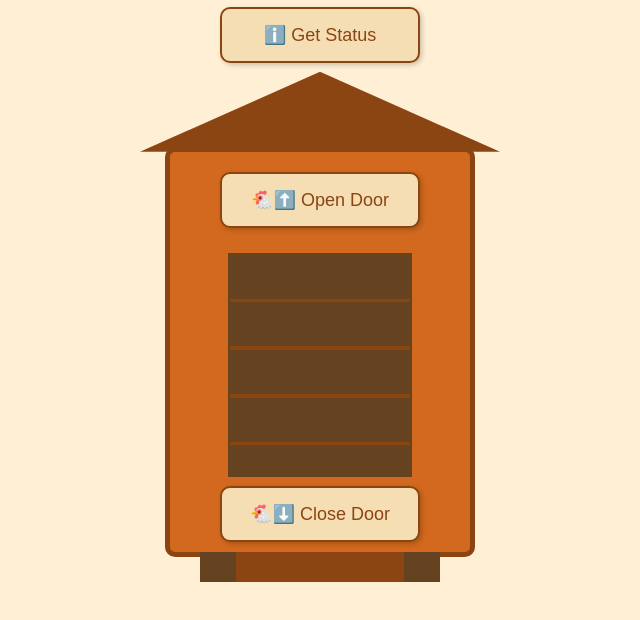
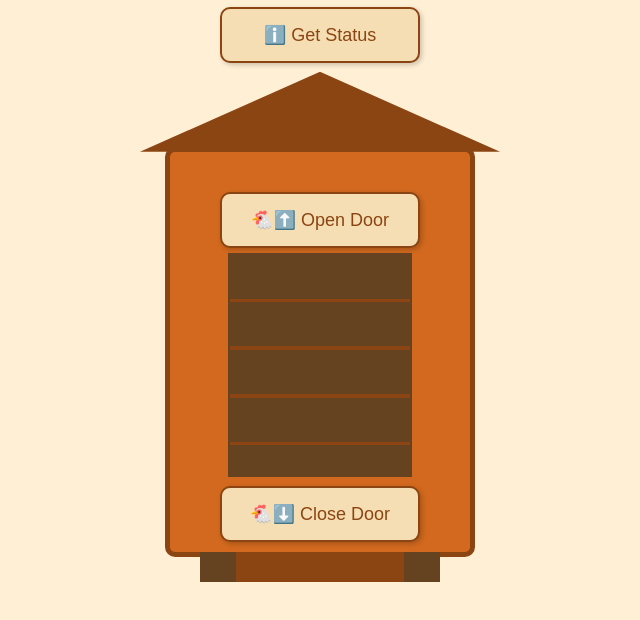
Before and after one commit to CedricKeibeck/chicken-coop-controller, a plain HTML site: page index.html in a window 1280 px wide. Shown: the part 96-716 px from the top of the page, without its empty margins (320-960 px from the left). Drawn offline with Linux system fonts and the light colour scheme.

Commit message:
Update index.html

```diff
--- a/index.html
+++ b/index.html
@@ -122,7 +122,7 @@
             transform: translateX(-50%);
         }
         #openDoorButton {
-            top: 20px; /* Positioned just above the door slats */
+            top: 40px; /* Positioned just above the door slats */
             left: 50%;
             transform: translateX(-50%);
         }
```
